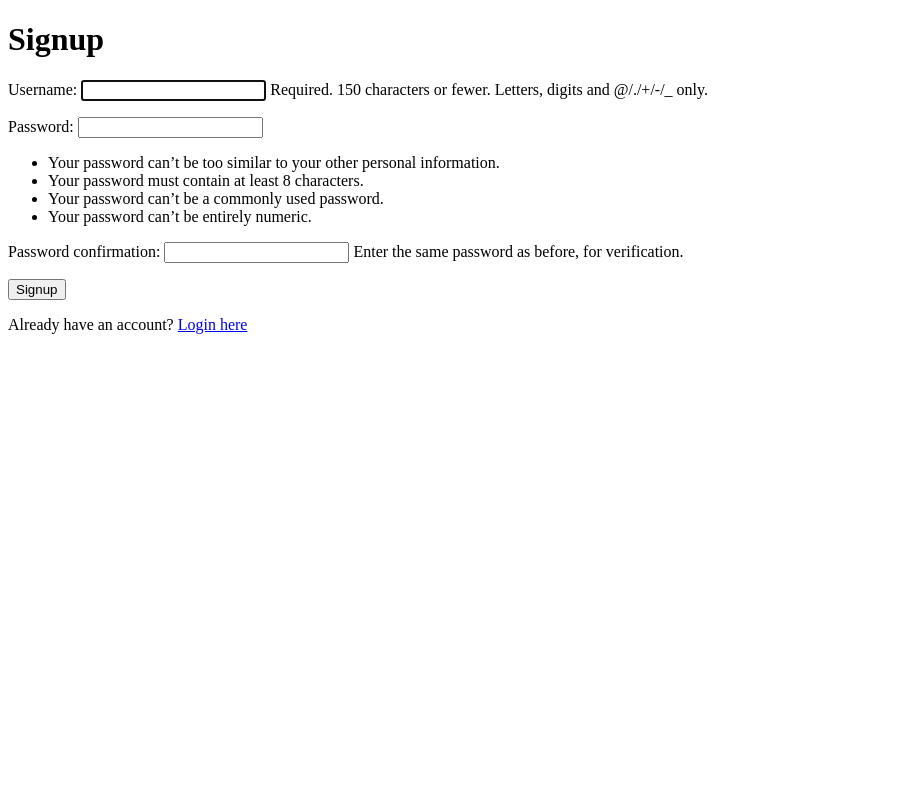
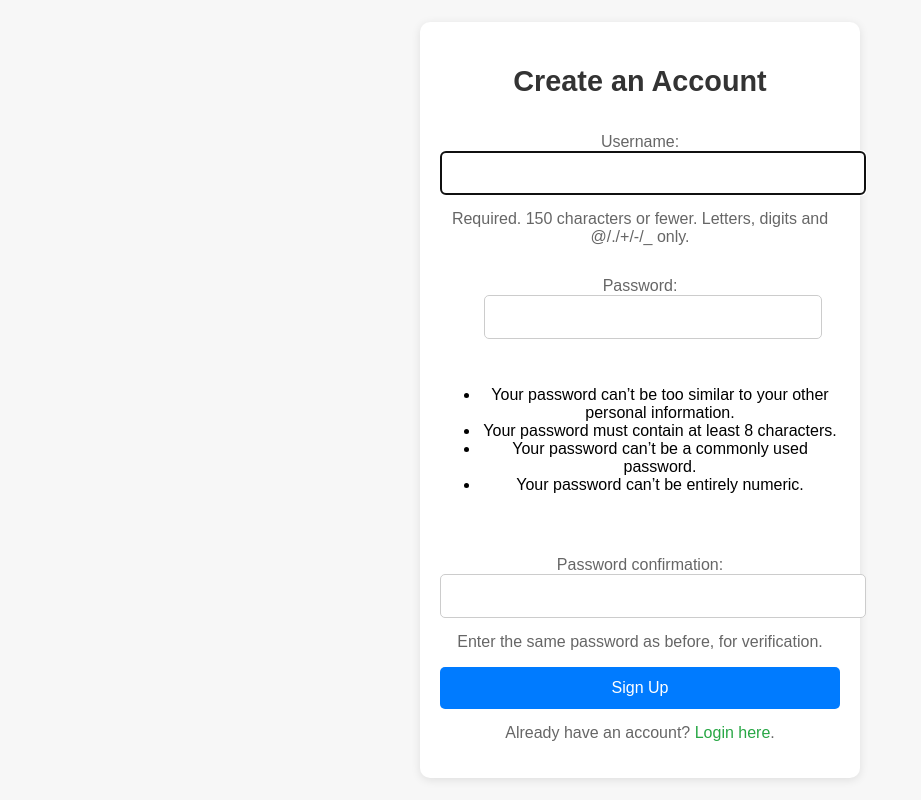
Before and after one commit to samacciu23/CineDash, a Django app: page /signup/ in a window 1280 px wide. Shown: the whole page, without its empty margins (0-921 px from the left). Run offline with Django 5.2, Linux system fonts and the light colour scheme.

Commit message:
Add css for login and signup templates

```diff
--- /dev/null
+++ b/cinedash_backend/cinedash_project/movies/static/css/auth.css
@@ -0,0 +1,86 @@
+body {
+    font-family: Arial, sans-serif;
+    background-color: #f7f7f7;
+    display: flex;
+    justify-content: center;
+    align-items: center;
+    height: 100vh;
+    margin: 0;
+}
+
+.auth-container {
+    display: flex;
+    justify-content: center;
+    align-items: center;
+    width: 100%;
+}
+
+.auth-form {
+    background-color: white;
+    padding: 20px;
+    border-radius: 10px;
+    box-shadow: 0 2px 10px rgba(0, 0, 0, 0.1);
+    width: 100%;
+    max-width: 400px;
+    text-align: center;
+}
+
+.auth-form h2 {
+    margin-bottom: 20px;
+    font-size: 1.8rem;
+    color: #333;
+}
+
+.auth-form form {
+    display: flex;
+    flex-direction: column;
+    align-items: center;
+}
+
+.auth-form input {
+    padding: 12px;
+    margin-bottom: 15px;
+    border-radius: 5px;
+    border: 1px solid #ccc;
+    width: 100%;
+    font-size: 1rem;
+}
+
+.btn-submit {
+    padding: 12px;
+    background-color: #007bff;
+    border: none;
+    color: white;
+    font-size: 1rem;
+    border-radius: 5px;
+    cursor: pointer;
+    width: 100%;
+    transition: background-color 0.3s ease;
+}
+
+.btn-submit:hover {
+    background-color: #0056b3;
+}
+
+.auth-form p {
+    margin-top: 15px;
+    color: #666;
+}
+
+.auth-form a {
+    color: #28a745;
+    text-decoration: none;
+}
+
+.auth-form a:hover {
+    text-decoration: underline;
+}
+
+/* Error message styling */
+.errorlist {
+    color: red;
+    font-size: 0.9rem;
+    list-style: none;
+    padding: 0;
+    margin-bottom: 15px;
+}
--- a/cinedash_backend/cinedash_project/movies/templates/signup.html
+++ b/cinedash_backend/cinedash_project/movies/templates/signup.html
@@ -3,15 +3,21 @@
 <head>
     <meta charset="UTF-8">
     <meta name="viewport" content="width=device-width, initial-scale=1.0">
+    <link rel="stylesheet" href="../static/css/auth.css">
     <title>Signup</title>
 </head>
 <body>
-    <h1>Signup</h1>
-    <form method="POST">
-        {% csrf_token %}
-        {{ form.as_p }}
-        <button type="submit">Signup</button>
-    </form>
-    <p>Already have an account? <a href="{% url 'login' %}">Login here</a></p>
+    <div class="auth-container">
+        <div class="auth-form">
+            <h2>Create an Account</h2>
+            <form method="POST">
+                {% csrf_token %}
+                {{ form.non_field_errors }}
+                {{ form.as_p }}
+                <button type="submit" class="btn-submit">Sign Up</button>
+            </form>
+            <p>Already have an account? <a href="{% url 'login' %}">Login here</a>.</p>
+        </div>
+    </div>
 </body>
 </html>
```
Also changed, not shown: cinedash_backend/cinedash_project/movies/new temp/index.css (deleted, +0 -50 lines), cinedash_backend/cinedash_project/movies/new temp/index.html (deleted, +0 -40 lines), cinedash_backend/cinedash_project/movies/templates/login.html (+13 -7 lines), cinedash_backend/cinedash_project/movies/templates/supriya_signup.html (deleted, +0 -38 lines), cinedash_backend/cinedash_project/movies/static/css/supriya_signup.css (added), cinedash_backend/cinedash_project/movies/static/login.css (deleted), cinedash_backend/cinedash_project/movies/static/signup.css (deleted), cinedash_backend/cinedash_project/movies/static/supriya_signup.css (deleted).
